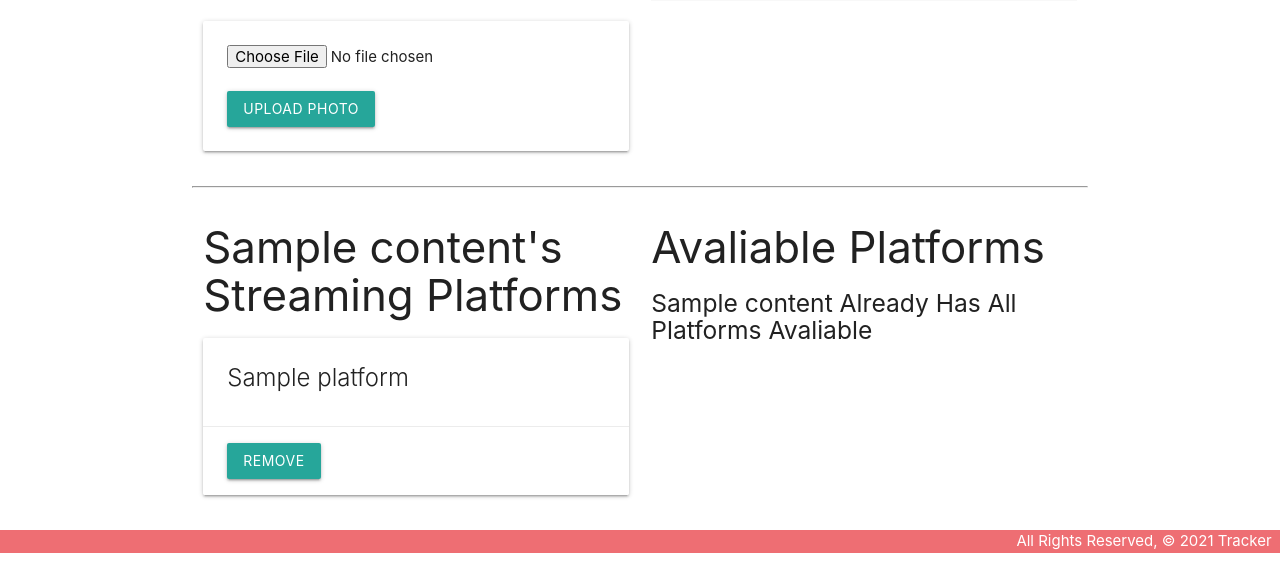
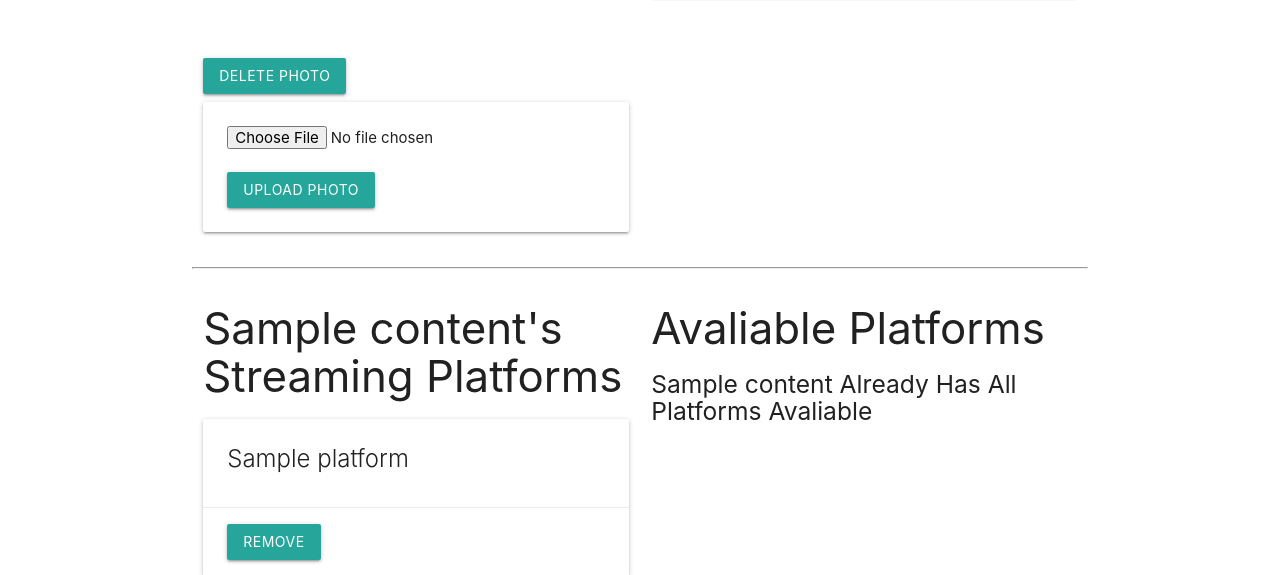
Before and after one commit to Froy-y/Tracker-App, a Django app: page /content/1/ in a window 1280 px wide. Shown: the part 781-1356 px from the top of the page. Before the commit the page ends 1334 px from the top, so only its background shows below. Run offline with Django 3.2, Linux system fonts and the light colour scheme; tables that the repository leaves empty hold one stand-in row (values such as "Sample post").

Commit message:
Commit 19 - Trouble shooting some more on my delete button, progress but no fix just yet

```diff
--- a/main_app/templates/content/detail.html
+++ b/main_app/templates/content/detail.html
@@ -23,10 +23,20 @@
         </div>
             {% for photo in cont.photo_set.all %}
             <img src="{{photo.url}}" class="responsive-img card-panel">
+            <form action="{% url 'delete_photo' cont.id %}" enctype="multipart/form-data" method="post">
+                {% csrf_token %}
+                <br><br>
+                <input type="submit" class="btn" value="Delete Photo">
+            </form>
             {% empty %}
             <div class="card-panel teal-text center-align">
                 No Photos Uploaded
             </div>
+            <form action="{% url 'delete_photo' cont.id %}" enctype="multipart/form-data" method="post" class="card-panel">
+                {% csrf_token %}
+                <br><br>
+                <input type="submit" class="btn" value="Delete Photo">
+            </form>
             {% endfor %}
             <form action="{% url 'add_photo' cont.id %}" enctype="multipart/form-data" method="post" class="card-panel">
                 {% csrf_token %}
--- a/main_app/urls.py
+++ b/main_app/urls.py
@@ -21,4 +21,5 @@ urlpatterns = [
     path('content/<int:content_id>/assoc_platform/<int:platform_id>/', views.assoc_platform, name='assoc_platform'),
     path('content/<int:content_id>/unassoc_platform/<int:platform_id>/', views.unassoc_platform, name='unassoc_platform'),
     path('content/<int:content_id>/add_photo/', views.add_photo, name='add_photo'),
+    path('content/<int:content_id>/delete_photo/', views.delete_photo, name='delete_photo',)
 ]
--- a/main_app/views.py
+++ b/main_app/views.py
@@ -1,6 +1,7 @@
 from django.shortcuts import redirect, render
 from django.views.generic.edit import CreateView, UpdateView, DeleteView
 from django.views.generic import ListView, DetailView
+from django.conf import settings
 
 from .models import Content, Entry, Platform, Photo
 from .forms import EntryForm, DeleteEntry
@@ -148,5 +149,30 @@ def add_photo(request, content_id):
           print('An error occurred uploading file to S3')
   return redirect('detail', content_id=content_id)
 
-
+#delete photo
+def delete_photo(request, content_id):
+      # photo-file will be the "name" attribute on the <input type="file">
+  photo_file = request.FILES.get('photo-file', None)
+  if photo_file:
+      s3 = boto3.client('s3')
+      # need a unique "key" for S3 / needs image file extension too
+      key = uuid.uuid4().hex[:6] + photo_file.name[photo_file.name.rfind('.'):]
+      # just in case something goes wrong
+      try:
+          bucket = os.environ['S3_BUCKET']
+          s3.upload_fileobj(photo_file, bucket, key)
+          # build the full url string
+          url = f"https://{bucket}.{os.environ['S3_BASE_URL']}{key}"
+          # we can assign to content_id or content (if you have a content object)
+          Photo.objects.get(url=url, content_id=content_id)
+          s3.Objects.delete(Bucket=bucket, Key=key, url=url, content_id=content_id)
+      except botocore.exceptions.ClientError as error:
+            print('An error occurred uploading file to S3')
+            # Put your error handling logic here
+            raise error
+      except botocore.exceptions.ParamValidationError as error:
+            raise ValueError('The parameters you provided are incorrect: {}'.format(error))
+      except:
+          print('An error occurred uploading file to S3')
+  return redirect('detail', content_id=content_id)
 #signup -auth-
```
